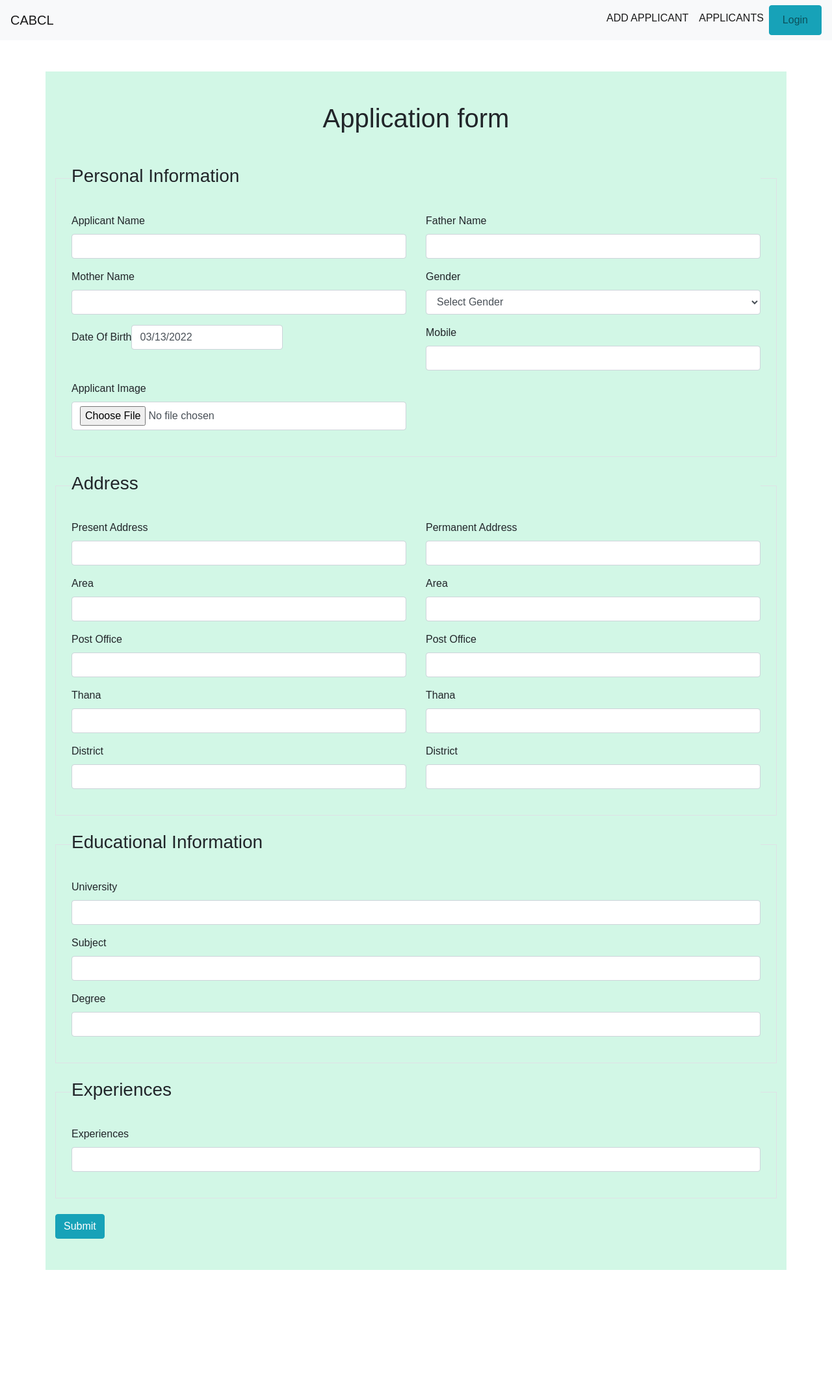
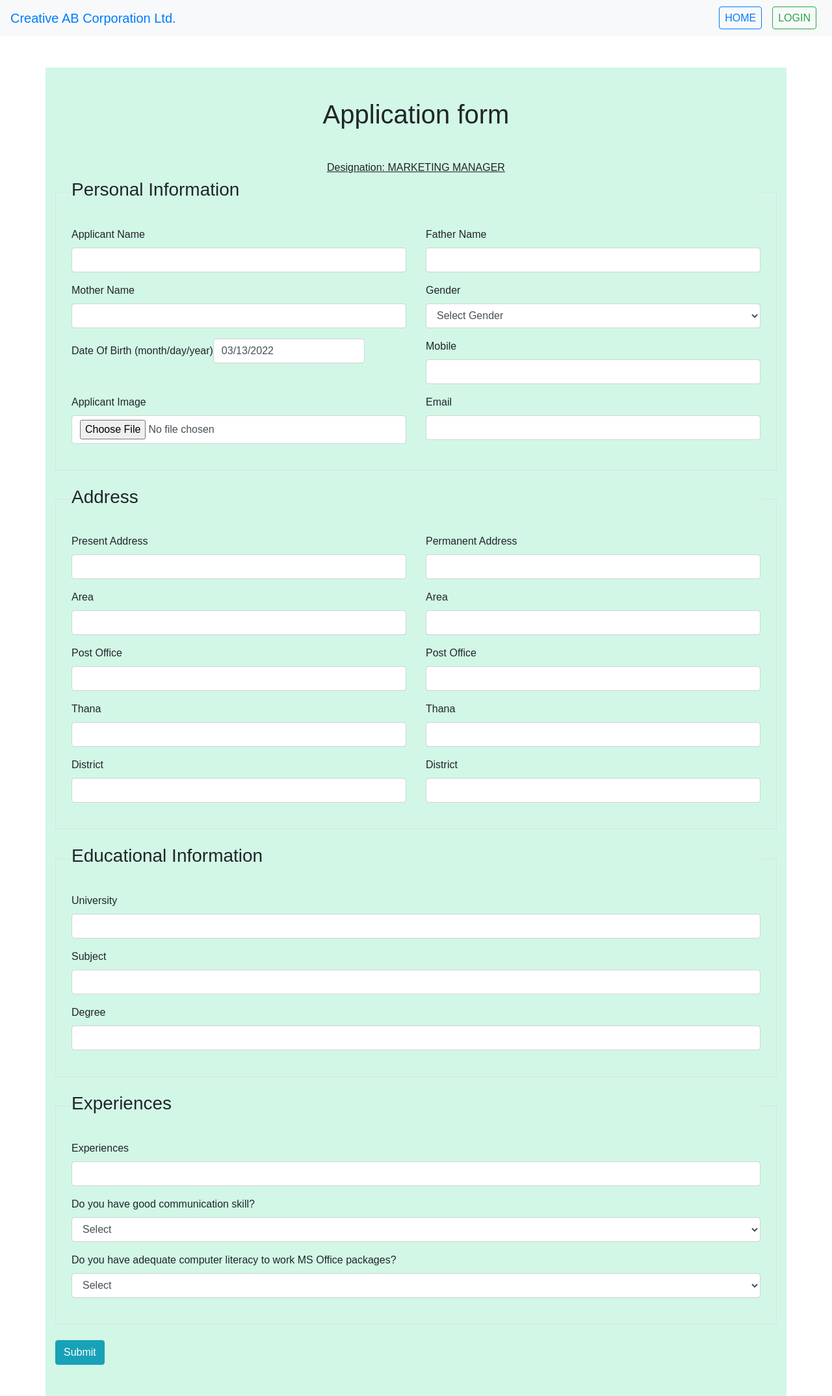
Before and after one commit to WaridIIUC/cabcl-applicant, a React (Create React App) app: page / in a window 1280 px wide. Shown: the whole page at 65% size. Before the commit the page ends 1954 px from the top, so only its background shows below. Built offline with nearby package versions, Linux system fonts and the light colour scheme; a web font is replaced by a local one.

Commit message:
before navbar solve

```diff
--- a/src/App.js
+++ b/src/App.js
@@ -13,7 +13,9 @@ function App() {
 
   console.log("1st", loggedInUser);
   useEffect(() => {
-    if (localStorage.length > 0) {
+    // if (localStorage.length > 0) {
+    if (localStorage.getItem("cabcl-admin") !== null) {
+
       const adminInfo = {
         email: JSON.parse(localStorage.getItem("cabcl-admin")).email,
         name: JSON.parse(localStorage.getItem("cabcl-admin")).name,
@@ -32,8 +34,8 @@ function App() {
       <Router>
         <div>
           <nav className="navbar navbar-expand-lg navbar-light bg-light">
-            <Link className="navbar-brand" to="/">
-              CABCL
+            <Link className="text-primary navbar-brand" to="/">
+              Creative AB Corporation Ltd.
             </Link>
             <button
               className="navbar-toggler"
@@ -50,15 +52,15 @@ function App() {
               <ul className="navbar-nav">
                 <li className="nav-item active">
                   <Link className="nav-link text-uppercase" to="/">
-                    add Applicant
+                  <span className="p-2 text-primary rounded border border-primary">Home</span>
                   </Link>
                 </li>
                 <li className="nav-item active">
-                <Link className="nav-link text-uppercase" to="/applicants">Applicants</Link>
+                <Link className="nav-link text-uppercase" to="/applicants"><span className="p-2 text-success rounded border border-success">Login</span></Link>
                 </li>
-                <li className="nav-item">
+                {/* <li className="nav-item">
                 <Link style={{padding:"10px 20px"}} className="nav-link btn btn-info" to="/login">Login</Link>
-                </li>
+                </li> */}
 
               </ul>
             </div>
--- a/src/components/Applicant/AddApplicant.js
+++ b/src/components/Applicant/AddApplicant.js
@@ -3,9 +3,12 @@ import React, { useState } from "react";
 import { useForm } from "react-hook-form";
 import DatePicker from "react-datepicker";
 import "react-datepicker/dist/react-datepicker.css";
+import successpic from'./successful.png';
 
 const AddApplicant = () => {
   const [startDate, setStartDate] = useState(new Date());
+  const [successMessage, setSuccessMessage] = useState(false);
+
 
   const {
     register,
@@ -14,15 +17,19 @@ const AddApplicant = () => {
     formState: { errors },
   } = useForm();
 
+  console.log("Date", startDate);
+
   const onSubmit = (data) => {
     console.log(data);
     const applicantData = {
+      designation: "MARKETING MANAGER",
       name: data.name,
       fatherName: data.fatherName,
       motherName: data.motherName,
       gender: data.gender,
-      dateOfBirth: data.dateOfBirth,
+      dateOfBirth: startDate,
       mobile: data.mobile,
+      email: data.email,
       imageURL: imageURL,
 
       presentAddress: data.presentAddress,
@@ -42,8 +49,8 @@ const AddApplicant = () => {
       degree: data.degree,
 
       experiences: data.experiences,
-      communicationSkill: Boolean(data.communicationSkill),
-      computerSkill: Boolean(data.computerSkill),
+      communicationSkill: data.communicationSkill,
+      computerSkill: data.computerSkill,
 
       createTime: new Date().toLocaleString() + "",
       updateTime: new Date().toLocaleString() + "",
@@ -57,13 +64,23 @@ const AddApplicant = () => {
         "content-type": "application/json",
       },
       body: JSON.stringify(applicantData),
-    }).then((res) => console.log("server side response", res));
+    }).then((res) => {
+      setSuccessMessage(true);
+      console.log("server side response", res)
+    });
   };
 
   const [imageURL, setImageURL] = useState(null);
 
   const handleImageUpload = (event) => {
     console.log(event.target.files[0]);
+
+    // Object.defineProperty(event.target.files[0], 'filename', {
+    //   writable: true,
+    //   value: "warid.png"
+    // });
+
+    console.log("new file", event.target.files[0]);
     const imageData = new FormData();
     imageData.set("key", "bae3b1a9b24ff4f781b345ab2cae65fc");
     imageData.append("image", event.target.files[0]);
@@ -72,6 +89,7 @@ const AddApplicant = () => {
       .post("https://api.imgbb.com/1/upload", imageData)
       .then(function (response) {
         setImageURL(response.data.data.display_url);
+        console.log("image response", response);
       })
       .catch(function (error) {
         console.log(error);
@@ -79,12 +97,22 @@ const AddApplicant = () => {
   };
 
   return (
+    <div>
+      {successMessage &&
+      <div className="d-flex justify-content-center" >
+        <img className="img-fluid" src={successpic} alt="successful submission" />
+      </div>
+      }
+
+
+    {!successMessage &&
     <div className="container" style={{ background: "#d2f7e6" }}>
       <h1 className="text-center m-5 pt-5">Application form</h1>
+      <h6 className="text-center"><u>Designation: MARKETING MANAGER</u></h6>
 
       <form onSubmit={handleSubmit(onSubmit)}>
-        <fieldset class="border p-4 mb-4">
-          <legend class="w-auto">
+        <fieldset className="border p-4 mb-4">
+          <legend className="w-auto">
             <h3>Personal Information</h3>
           </legend>
           <div className="row">
@@ -94,7 +122,7 @@ const AddApplicant = () => {
                 className="form-control"
                 {...register("name", { required: true })}
               />
-              {errors.name && <span>This field is required</span>}
+              {errors.name && <span className="text-danger">This field is required</span>}
             </div>
             <div className="form-group col-md-6">
               <label htmlFor="fatherName">Father Name </label>
@@ -102,7 +130,7 @@ const AddApplicant = () => {
                 className="form-control"
                 {...register("fatherName", { required: true })}
               />
-              {errors.fatherName && <span>This field is required</span>}
+              {errors.fatherName && <span className="text-danger">This field is required</span>}
             </div>
             <div className="form-group col-md-6">
               <label htmlFor="motherName">Mother Name </label>
@@ -110,7 +138,7 @@ const AddApplicant = () => {
                 className="form-control"
                 {...register("motherName", { required: true })}
               />
-              {errors.motherName && <span>This field is required</span>}
+              {errors.motherName && <span className="text-danger">This field is required</span>}
             </div>
             <div className="form-group col-md-6">
               <label htmlFor="gender">Gender </label>
@@ -124,23 +152,24 @@ const AddApplicant = () => {
                 {...register("gender", { required: true })}
               >
                 <option value="">Select Gender</option>
-                <option value="1">Male</option>
-                <option value="2">Female</option>
+                <option value="Male">Male</option>
+                <option value="Female">Female</option>
               </select>
-              {errors.gender && <span>This field is required</span>}
+              {errors.gender && <span  className="text-danger">This field is required</span>}
             </div>
             <div className="form-group col-md-6">
-              <label htmlFor="dateOfBirth">Date Of Birth </label>
+              <label htmlFor="dateOfBirth">Date Of Birth (month/day/year)</label>
               {/* <input
                 className="form-control"
                 {...register("dateOfBirth", { required: true })}
               />
-              {errors.dateOfBirth && <span>This field is required</span>} */}
+              {errors.dateOfBirth && <span  className="text-danger">This field is required</span>} */}
               <DatePicker
                 className="form-control"
                 selected={startDate}
                 onChange={(date) => setStartDate(date)}
               />
+              {errors.dateOfBirth && <span className="text-danger">This field is required</span>}
             </div>
             <div className="form-group col-md-6">
               <label htmlFor="mobile">Mobile </label>
@@ -148,7 +177,7 @@ const AddApplicant = () => {
                 className="form-control"
                 {...register("mobile", { required: true })}
               />
-              {errors.mobile && <span>This field is required</span>}
+              {errors.mobile && <span className="text-danger">This field is required</span>}
             </div>
             <div className="form-group col-md-6">
               <label htmlFor="file">Applicant Image </label>
@@ -158,13 +187,22 @@ const AddApplicant = () => {
                 {...register("imageUpload", { required: true })}
                 onChange={handleImageUpload}
               />
-              {errors.imageUpload && <span>This field is required</span>}
+              {errors.imageUpload && <span className="text-danger">This field is required</span>}
             </div>
+            <div className="form-group col-md-6">
+              <label htmlFor="email">Email </label>
+              <input
+                className="form-control"
+                {...register("email", { required: true })}
+              />
+              {errors.email && <span className="text-danger">This field is required</span>}
+            </div>
+
           </div>
         </fieldset>
 
-        <fieldset class="border p-4 mb-4">
-          <legend class="w-auto">
+        <fieldset className="border p-4 mb-4">
+          <legend className="w-auto">
             <h3>Address</h3>
           </legend>
           <div className="row">
@@ -176,7 +214,7 @@ const AddApplicant = () => {
                     className="form-control"
                     {...register("presentAddress", { required: true })}
                   />
-                  {errors.presentAddress && <span>This field is required</span>}
+                  {errors.presentAddress && <span  className="text-danger">This field is required</span>}
                 </div>
                 <div className="form-group col-md-12">
                   <label htmlFor="area">Area </label>
@@ -184,7 +222,7 @@ const AddApplicant = () => {
                     className="form-control"
                     {...register("area", { required: true })}
                   />
-                  {errors.area && <span>This field is required</span>}
+                  {errors.area && <span  className="text-danger">This field is required</span>}
                 </div>
                 <div className="form-group col-md-12">
                   <label htmlFor="postOffice">Post Office </label>
@@ -192,7 +230,7 @@ const AddApplicant = () => {
                     className="form-control"
                     {...register("postOffice", { required: true })}
                   />
-                  {errors.postOffice && <span>This field is required</span>}
+                  {errors.postOffice && <span  className="text-danger">This field is required</span>}
                 </div>
                 <div className="form-group col-md-12">
                   <label htmlFor="pS">Thana </label>
@@ -200,7 +238,7 @@ const AddApplicant = () => {
                     className="form-control"
                     {...register("pS", { required: true })}
                   />
-                  {errors.pS && <span>This field is required</span>}
+                  {errors.pS && <span  className="text-danger">This field is required</span>}
                 </div>
                 <div className="form-group col-md-12">
                   <label htmlFor="district">District </label>
@@ -208,7 +246,7 @@ const AddApplicant = () => {
                     className="form-control"
                     {...register("district", { required: true })}
                   />
-                  {errors.district && <span>This field is required</span>}
+                  {errors.district && <span  className="text-danger">This field is required</span>}
                 </div>
               </div>
             </div>
@@ -221,7 +259,7 @@ const AddApplicant = () => {
                     {...register("permanentAddress", { required: true })}
                   />
                   {errors.permanentAddress && (
-                    <span>This field is required</span>
+                    <span className="text-danger">This field is required</span>
                   )}
                 </div>
                 <div className="form-group col-md-12">
@@ -230,7 +268,7 @@ const AddApplicant = () => {
                     className="form-control"
                     {...register("pArea", { required: true })}
                   />
-                  {errors.pArea && <span>This field is required</span>}
+                  {errors.pArea && <span  className="text-danger">This field is required</span>}
                 </div>
                 <div className="form-group col-md-12">
                   <label htmlFor="pPostOffice">Post Office </label>
@@ -238,7 +276,7 @@ const AddApplicant = () => {
                     className="form-control"
                     {...register("pPostOffice", { required: true })}
                   />
-                  {errors.pPostOffice && <span>This field is required</span>}
+                  {errors.pPostOffice && <span  className="text-danger">This field is required</span>}
                 </div>
                 <div className="form-group col-md-12">
                   <label htmlFor="pPS">Thana </label>
@@ -246,7 +284,7 @@ const AddApplicant = () => {
                     className="form-control"
                     {...register("pPS", { required: true })}
                   />
-                  {errors.pPS && <span>This field is required</span>}
+                  {errors.pPS && <span  className="text-danger">This field is required</span>}
                 </div>
                 <div className="form-group col-md-12">
                   <label htmlFor="pDistrict">District </label>
@@ -254,15 +292,15 @@ const AddApplicant = () => {
                     className="form-control"
                     {...register("pDistrict", { required: true })}
                   />
-                  {errors.pDistrict && <span>This field is required</span>}
+                  {errors.pDistrict && <span  className="text-danger">This field is required</span>}
                 </div>
               </div>
             </div>
           </div>
         </fieldset>
 
-        <fieldset class="border p-4 mb-4">
-          <legend class="w-auto">
+        <fieldset className="border p-4 mb-4">
+          <legend className="w-auto">
             <h3>Educational Information</h3>
           </legend>
           <div className="row">
@@ -272,7 +310,7 @@ const AddApplicant = () => {
                 className="form-control"
                 {...register("university", { required: true })}
               />
-              {errors.university && <span>This field is required</span>}
+              {errors.university && <span  className="text-danger">This field is required</span>}
             </div>
             <div className="form-group col-md-12">
               <label htmlFor="subject">Subject </label>
@@ -280,7 +318,7 @@ const AddApplicant = () => {
                 className="form-control"
                 {...register("subject", { required: true })}
               />
-              {errors.subject && <span>This field is required</span>}
+              {errors.subject && <span  className="text-danger">This field is required</span>}
             </div>
             <div className="form-group col-md-12">
               <label htmlFor="degree">Degree </label>
@@ -288,13 +326,13 @@ const AddApplicant = () => {
                 className="form-control"
                 {...register("degree", { required: true })}
               />
-              {errors.degree && <span>This field is required</span>}
+              {errors.degree && <span  className="text-danger">This field is required</span>}
             </div>
           </div>
         </fieldset>
 
-        <fieldset class="border p-4 mb-4">
-          <legend class="w-auto">
+        <fieldset className="border p-4 mb-4">
+          <legend className="w-auto">
             <h3>Experiences</h3>
           </legend>
           <div className="row">
@@ -304,28 +342,64 @@ const AddApplicant = () => {
                 className="form-control"
                 {...register("experiences", { required: true })}
               />
-              {errors.experiences && <span>This field is required</span>}
+              {errors.experiences && <span  className="text-danger">This field is required</span>}
             </div>
+            <div className="form-group col-md-12">
+            <label htmlFor="communicationSkill">Do you have good communication skill?</label>
+              {/* <input
+                className="form-control"
+                {...register("gender", { required: true })}
+              /> */}
+              <select
+                className="form-control"
+                name="func"
+                {...register("communicationSkill", { required: true })}
+              >
+                <option value="">Select</option>
+                <option value="Yes">Yes</option>
+                <option value="No">No</option>
+              </select>
+              {errors.communicationSkill && <span  className="text-danger">This field is required</span>}
+              </div>
+              <div className="form-group col-md-12">
+                <label htmlFor="computerSkill">Do you have adequate computer literacy to work MS Office packages?</label>
+                  {/* <input
+                    className="form-control"
+                    {...register("gender", { required: true })}
+                  /> */}
+                  <select
+                    className="form-control"
+                    name="func"
+                    {...register("computerSkill", { required: true })}
+                  >
+                    <option value="">Select</option>
+                    <option value="Yes">Yes</option>
+                    <option value="No">No</option>
+                  </select>
+                  {errors.computerSkill && <span  className="text-danger">This field is required</span>}
+              </div>
             {/* <div className="form-group col-md-12">
               <label htmlFor="communicationSkill">Communication Skill </label>
               <input className="form-control" {...register("communicationSkill", { required: true })} />
-              {errors.communicationSkill && <span>This field is required</span>}
+              {errors.communicationSkill && <span  className="text-danger">This field is required</span>}
             </div>
             <div className="form-group col-md-12">
               <label htmlFor="computerSkill">Computer Skill </label>
               <input className="form-control" {...register("computerSkill", { required: true })} />
-              {errors.computerSkill && <span>This field is required</span>}
+              {errors.computerSkill && <span  className="text-danger">This field is required</span>}
             </div> */}
           </div>
         </fieldset>
         {/* <input {...register("createTime", { required: true })} />
-            {errors.createTime && <span>This field is required</span>}
+            {errors.createTime && <span  className="text-danger">This field is required</span>}
 
             <input {...register("updateTime", { required: true })} />
-            {errors.updateTime && <span>This field is required</span>} */}
+            {errors.updateTime && <span  className="text-danger">This field is required</span>} */}
 
         <input className="btn btn-info mb-5" type="submit" />
       </form>
+    </div>
+}
     </div>
   );
 };
--- a/src/components/Login/Login.js
+++ b/src/components/Login/Login.js
@@ -58,7 +58,7 @@ const Login = () => {
   };
 
   return (
-    <div className="container w-25">
+    <div className="container col-md-4">
       <h1 className="text-center m-5">Login</h1>
       <form className="" onSubmit={handleSubmit(onSubmit)}>
         <div className="form-group">
--- a/src/components/PrivateRoute/PrivateRoute.js
+++ b/src/components/PrivateRoute/PrivateRoute.js
@@ -5,7 +5,7 @@ import { UserContext } from '../../App';
 const PrivateRoute = ({children, ...rest}) => {
     const [loggedInUser, setLoggedInUser] = useContext(UserContext);
 
-    if (localStorage.length > 0){
+    if (localStorage.getItem("cabcl-admin") !== null){
         loggedInUser.email = JSON.parse(localStorage.getItem("cabcl-admin")).email;
         console.log("logged ", loggedInUser.email);
     }
```
Also changed, not shown: src/components/Applicant/Applicant.js (+14 -13 lines), src/components/Applicant/successful.png (added), 1 other file (tests, documents, lock files or other folders).
